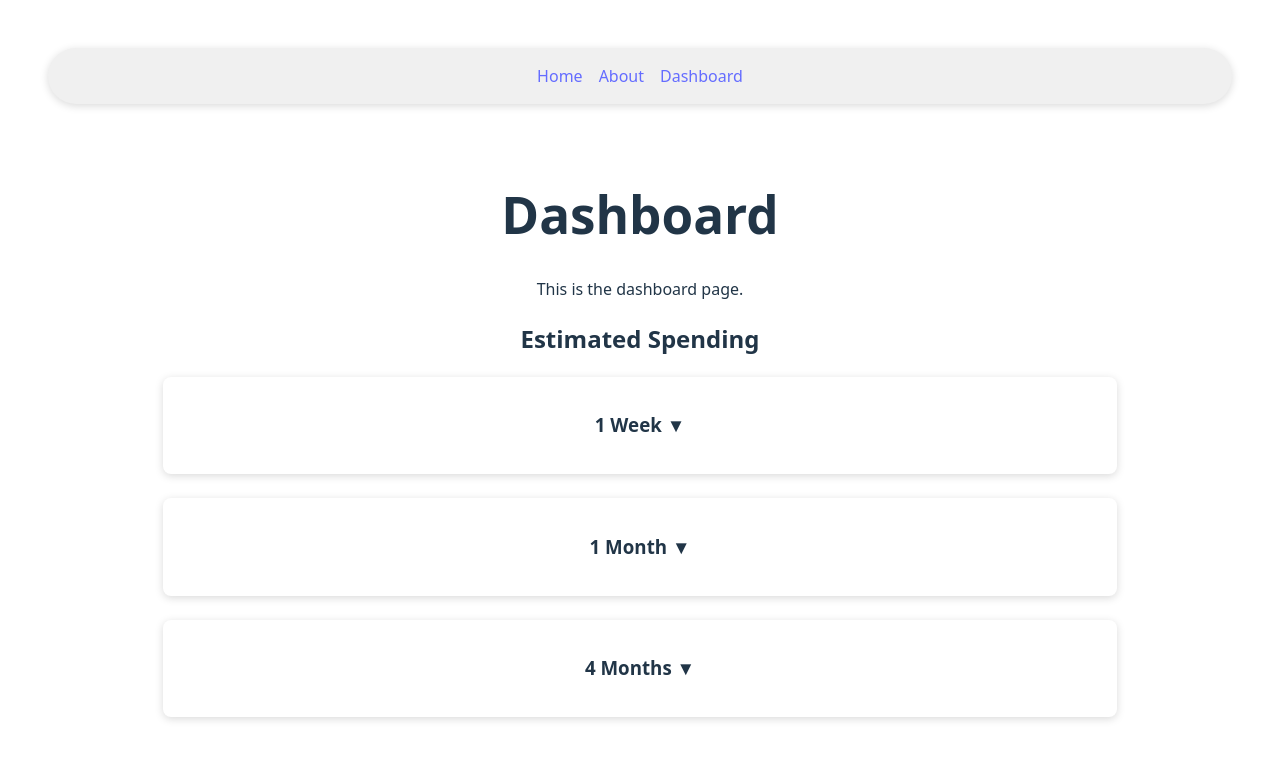
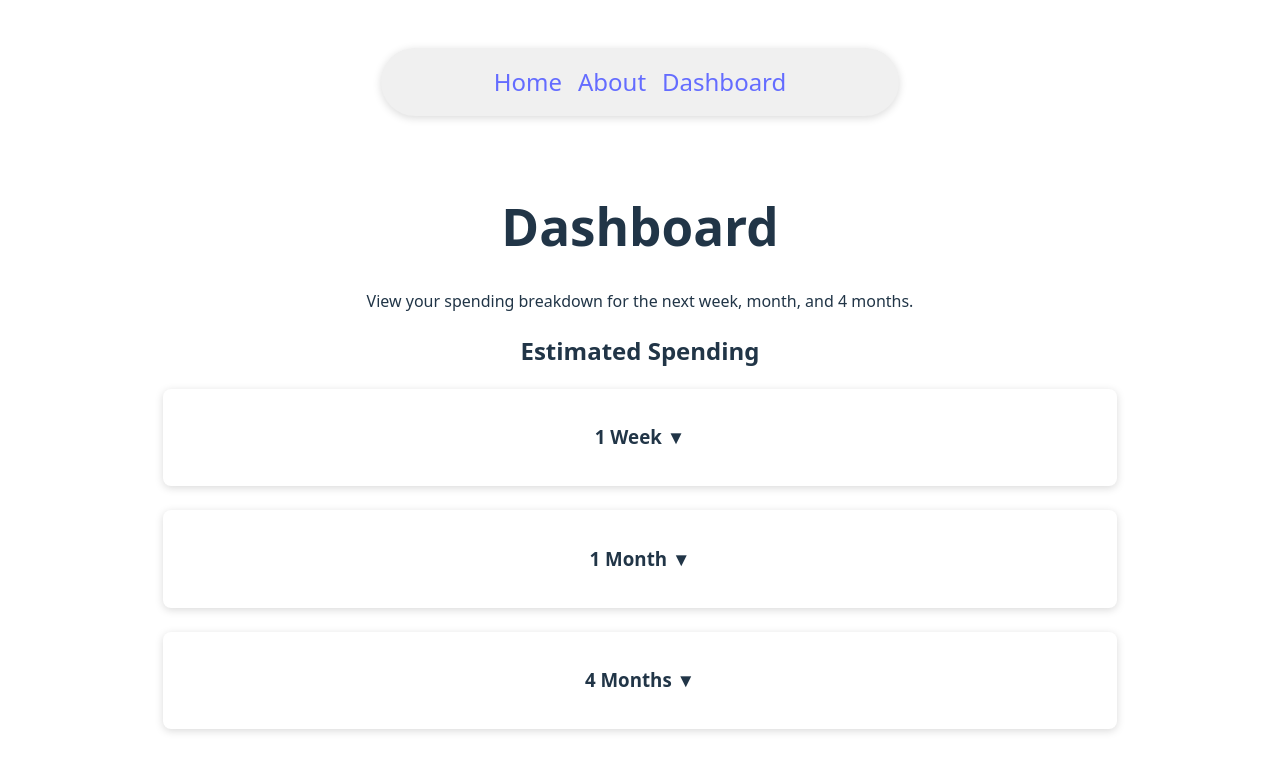
Before and after one commit to amelia-liston/Spent, a React (Vite) app in the folder project/: page /dashboard in a window 1280 px wide. Shown: the top 772 px of the page. Built offline with nearby package versions, Linux system fonts and the light colour scheme; no server answers.

Commit message:
Centered nav bar and made font larger

```diff
--- a/project/src/App.jsx
+++ b/project/src/App.jsx
@@ -8,7 +8,7 @@ import "./App.css";
 function App() {
   return (
     <Router>
-      <nav style={{ padding: "1rem", background: "#f0f0f0", borderRadius: "100px", margin: "1rem", boxShadow: "0 2px 8px rgba(0,0,0,0.15)" }}>
+      <nav>
         <Link to="/" style={{ marginRight: "1rem" }}>Home</Link>
         <Link to="/about" style={{ marginRight: "1rem" }}>About</Link>
         <Link to="/dashboard">Dashboard</Link>
--- a/project/src/Dashboard.jsx
+++ b/project/src/Dashboard.jsx
@@ -5,7 +5,7 @@ export default function Dashboard() {
   return (
     <div>
       <h1>Dashboard</h1>
-      <p>This is the dashboard page.</p>
+      <p>View your spending breakdown for the next week, month, and 4 months.</p>
       <h2>Estimated Spending</h2>
     <SpendingBreakdownCard title="1 Week"/>
     <SpendingBreakdownCard title="1 Month"/>
--- a/project/src/components/SpendingBreakdownCard.tsx
+++ b/project/src/components/SpendingBreakdownCard.tsx
@@ -35,9 +35,10 @@ export default function SpendingBreakdownCard({ title }: SpendingBreakdownCardPr
                 marginLeft: "1rem"
         };
         const marks = [
-            { value: 0, label: '$' },
-            { value: 1, label: '$$' },
-            { value: 2, label: '$$$' }
+            { value: 0, label: '$0' },
+            { value: 1, label: '$' },
+            { value: 2, label: '$$' },
+            { value: 3, label: '$$$' }
         ];
     return (
         <div style={cardStyle}>
@@ -57,7 +58,7 @@ export default function SpendingBreakdownCard({ title }: SpendingBreakdownCardPr
                                 defaultValue={0}
                                 step={1}
                                 min={0}
-                                max={2}
+                                max={3}
                                 marks={marks}
                                 valueLabelDisplay="off"
                             />
@@ -71,7 +72,7 @@ export default function SpendingBreakdownCard({ title }: SpendingBreakdownCardPr
                                 defaultValue={0}
                                 step={1}
                                 min={0}
-                                max={2}
+                                max={3}
                                 marks={marks}
                                 valueLabelDisplay="off"
                             />
--- a/project/src/index.css
+++ b/project/src/index.css
@@ -33,6 +33,18 @@ h1 {
   line-height: 1.1;
 }
 
+nav {
+  padding: 1rem;
+  background: #f0f0f0;
+  box-shadow: 0 2px 8px rgba(0, 0, 0, 0.15);
+  display: flex;
+  justify-content: center;
+  border-radius: 100px;
+  width: 40%;
+  margin: 1rem auto;
+  font-size: 1.5rem;
+}
+
 button {
   border-radius: 8px;
   border: 1px solid transparent;
@@ -58,7 +70,7 @@ button:focus-visible {
     background-color: #ffffff;
   }
   a:hover {
-    color: #747bff;
+    color: #c074ff;
   }
   button {
     background-color: #f9f9f9;
```
